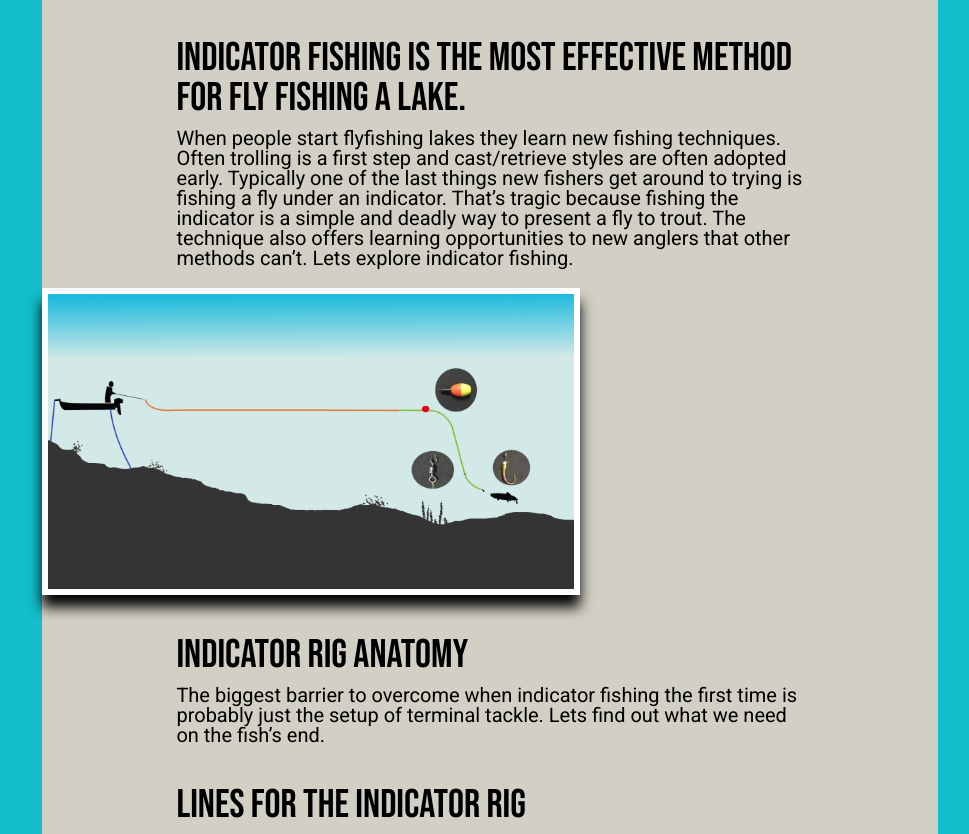
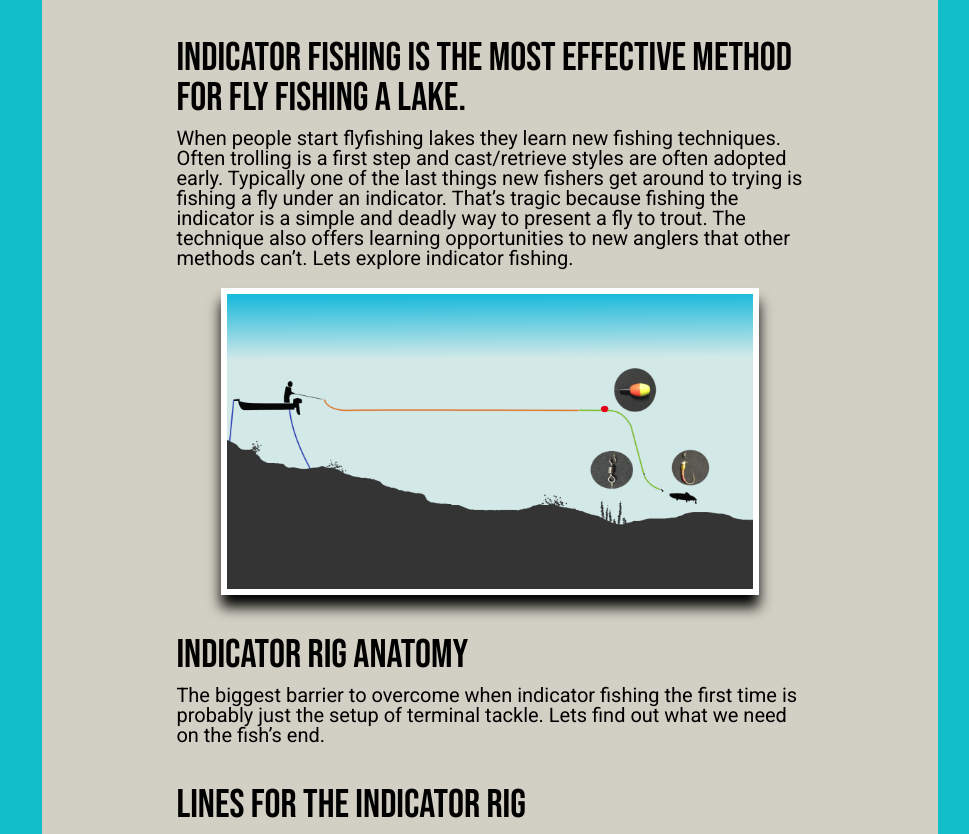
Before and after one commit to Ryan-Cross/stillwater, a Flask app: page /indicator in a window 1280 px wide. Shown: the part 750-1584 px from the top of the page, without its empty margins (150-1119 px from the left). Run offline with Flask 2, Linux system fonts and the light colour scheme.

Commit message:
try6 fix on aspect indicator page

```diff
--- a/SWTApp/static/indicator.css
+++ b/SWTApp/static/indicator.css
@@ -119,7 +119,7 @@ h2{
 .snapsdiv{
     display: flex;
     justify-content: center;
-    margin-bottom: 2rem;
+    margin: 0 auto 2rem auto;
     width: 60%;
 }
 .snaps{
```
